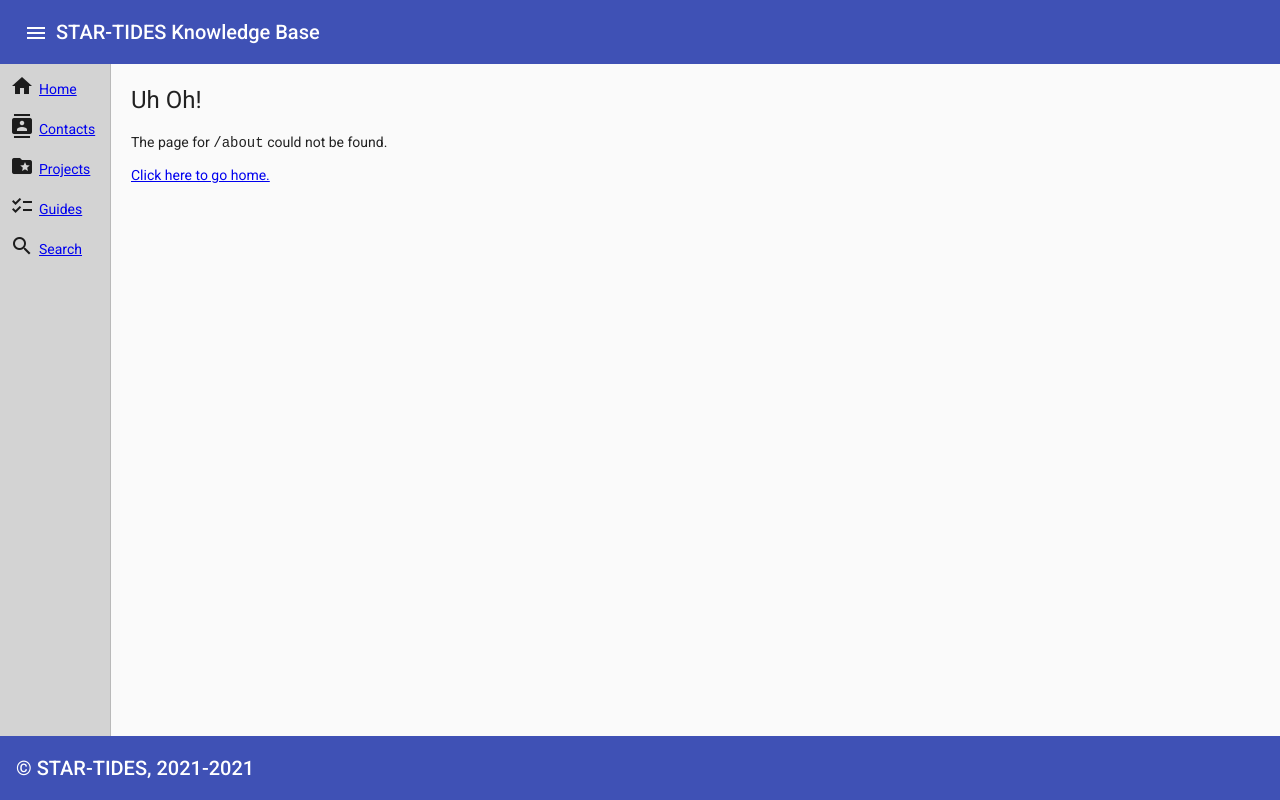
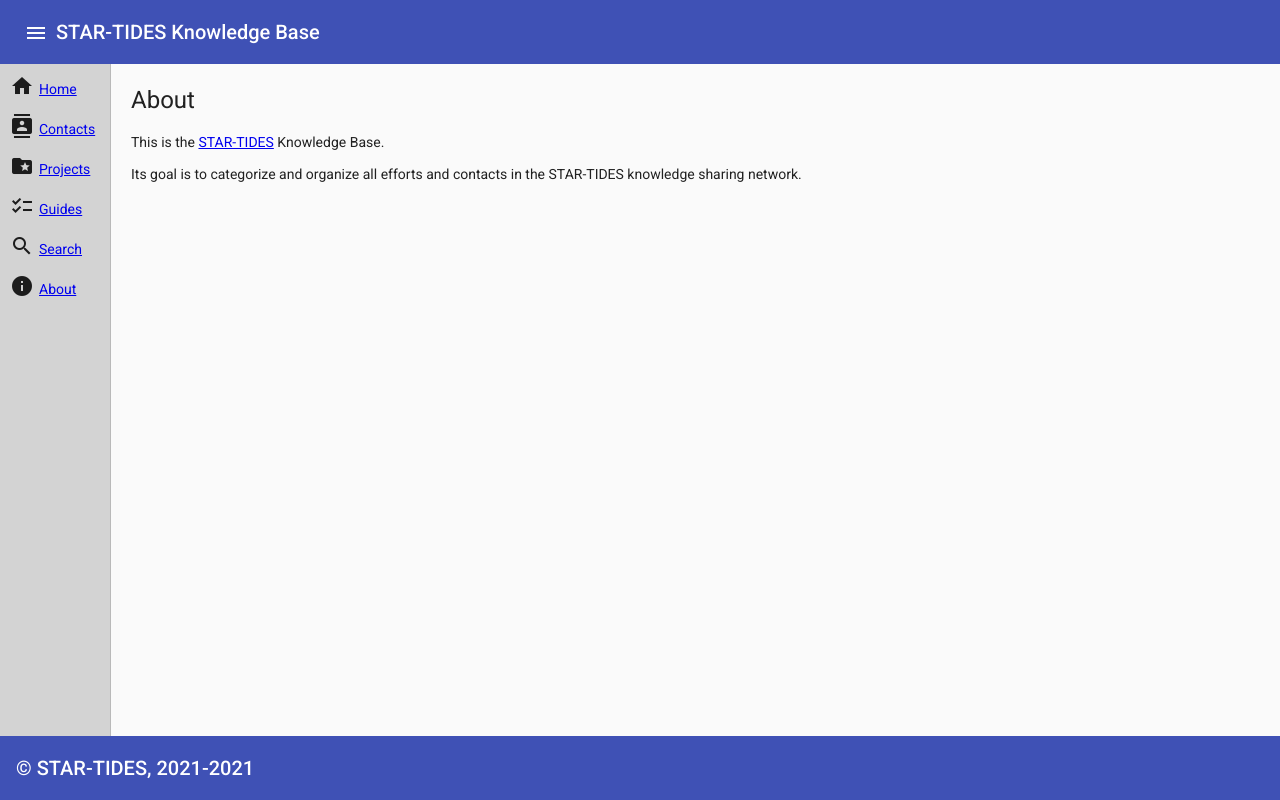
Before and after one commit to STAR-TIDES/kb, an Angular app in the folder frontend/star-tides/: page /about in a window 1280 px wide. Both pictures are taken after a click on the button "menu". Built offline with nearby package versions, Linux system fonts and the light colour scheme.

Commit message:
Added About content.

```diff
--- a/frontend/star-tides/src/app/about/about.component.html
+++ b/frontend/star-tides/src/app/about/about.component.html
@@ -1 +1,5 @@
-<p>about works!</p>
+<h1>About</h1>
+
+<p>This is the <a href='http://star-tides.net' target='blank'>STAR-TIDES</a> Knowledge Base.</p>
+
+<p>Its goal is to categorize and organize all efforts and contacts in the STAR-TIDES knowledge sharing network.</p>
--- a/frontend/star-tides/src/app/app-routing.module.ts
+++ b/frontend/star-tides/src/app/app-routing.module.ts
@@ -1,5 +1,6 @@
 import { NgModule } from '@angular/core';
 import { RouterModule, Routes } from '@angular/router';
+import { AboutComponent } from './about/about.component';
 import { ContactDetailComponent } from './contact-detail/contact-detail.component';
 import { ContactEditComponent } from './contact-edit/contact-edit.component';
 import { ContactListComponent } from './contact-list/contact-list.component';
@@ -29,6 +30,7 @@
   { path: 'guides', component: GuideListComponent },
   { path: 'query', component: SearchResultsComponent },
   { path: 'query/:query', component: SearchResultsComponent },
+  { path: 'about', component: AboutComponent },
   { path: '', redirectTo: 'home', pathMatch: 'full' },
   { path: '*', component: HomeComponent },
   { path: '**', component: PageNotFoundComponent },
--- a/frontend/star-tides/src/app/app.component.html
+++ b/frontend/star-tides/src/app/app.component.html
@@ -51,6 +51,14 @@
             <span><a routerLink='/query'>Search</a></span>
           </div>
         </div>
+        <div class='menu-item'>
+          <div>
+            <mat-icon aria-hidden="false" aria-label="Info icon">info</mat-icon>
+          </div>
+          <div>
+            <span><a routerLink='/about'>About</a></span>
+          </div>
+        </div>
       </mat-drawer>
       <div class='main-content'>
         <router-outlet></router-outlet>
```
